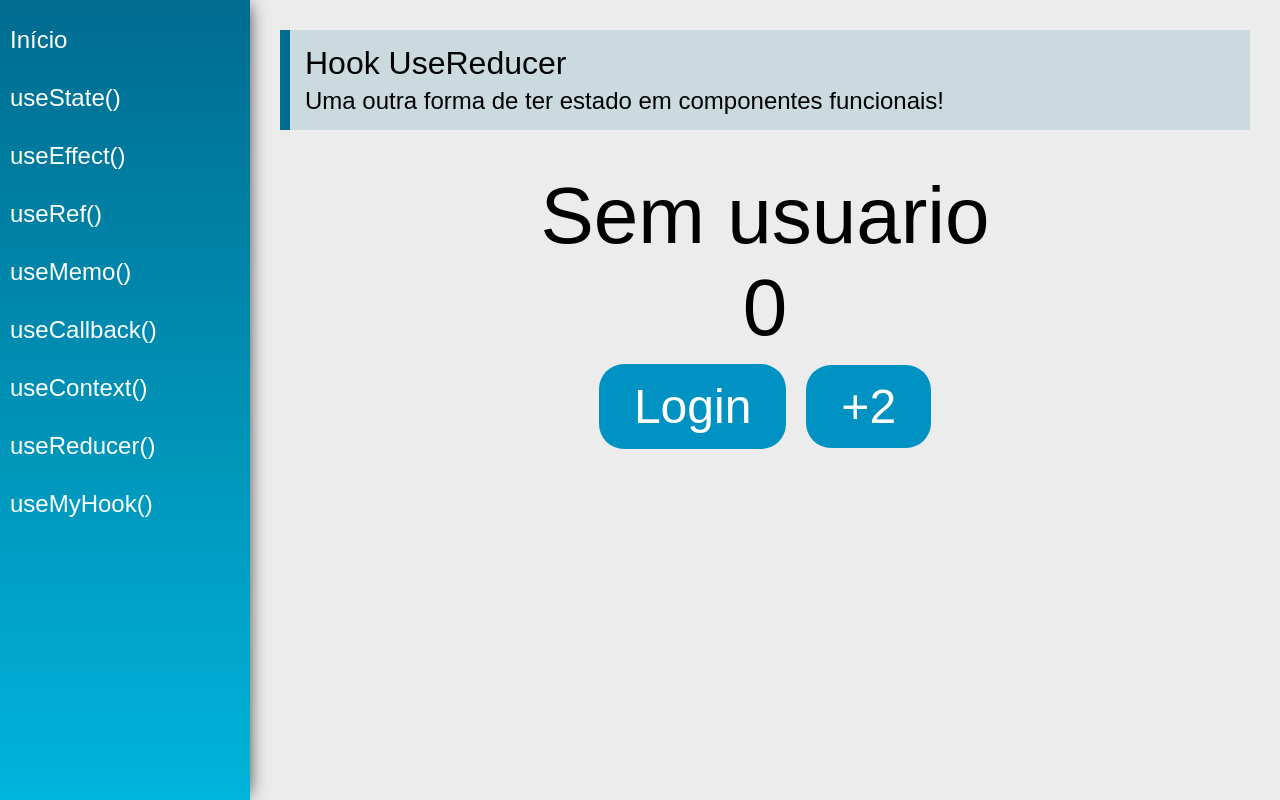
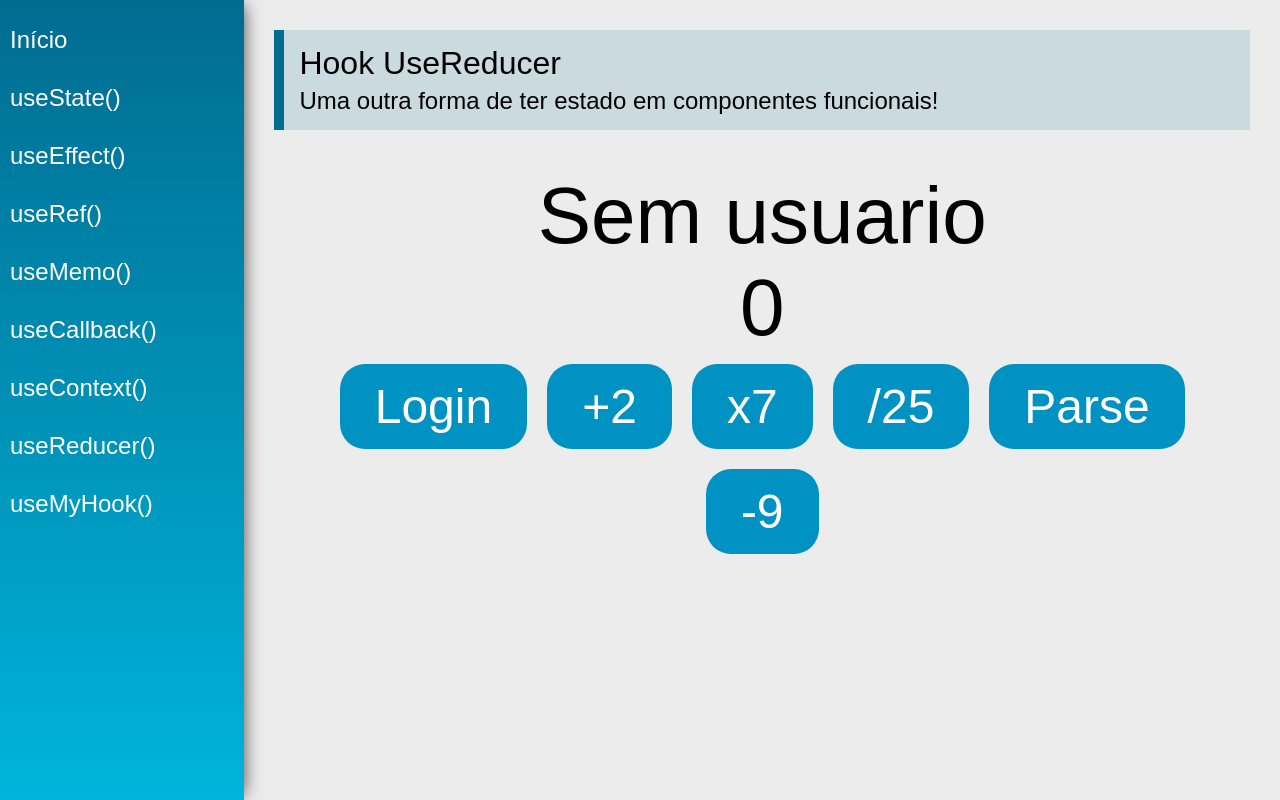
Before and after one commit to mrcomputer2018/hooks, a React (Create React App) app: page /useReducer in a window 1280 px wide. Built offline with nearby package versions, Linux system fonts and the light colour scheme.

Commit message:
hooks useReducer #02

```diff
--- a/src/views/examples/UseContext.jsx
+++ b/src/views/examples/UseContext.jsx
@@ -51,6 +51,7 @@
                     <button className="btn" onClick={() => setNumber(number + 1)}>+1</button>
                 </div>
             </div>
+
         </div>
     )
 }
--- a/src/views/examples/UseReducer.jsx
+++ b/src/views/examples/UseReducer.jsx
@@ -14,9 +14,17 @@
     //* toda acao tem pelo menos o atributo tipo
     switch (action.type) {
         case "number_add2":
-            return {...state, number: state.number + 2}
+            return { ...state, number: state.number + 2}
         case "login":
-            return {...state, user: { name: action.payload } }
+            return { ...state, user: { name: action.payload } }
+        case "numberMulti7":
+            return { ...state, number: state.number * 7 }
+        case "numberDiv25":
+            return { ...state, number: state.number / 25 }
+        case "numberInt":
+            return {...state, number: parseInt( state.number ) }
+        case "numberAddN":
+            return {...state, number: state.number + action.payload}
         default:
             //* retorna o estado atual
             return state
@@ -42,8 +50,16 @@
                 <div>
                     <button className="btn"
                         onClick={() => dispatch({ type: "login", payload: "Maria" })}>Login</button>
-                    <buttoon className="btn"
-                        onClick={() => dispatch({ type: "number_add2" })}>+2</buttoon>
+                    <button className="btn"
+                        onClick={() => dispatch({ type: "number_add2" })}>+2</button>
+                    <button className="btn"
+                        onClick={() => dispatch({ type: "numberMulti7" })}>x7</button>
+                    <button className="btn"
+                        onClick={() => dispatch({ type: "numberDiv25" })}>/25</button>
+                    <button className="btn"
+                        onClick={() => dispatch({ type: "numberInt" })}>Parse</button>
+                    <button className="btn"
+                        onClick={() => dispatch({ type: "numberAddN", payload: -9})}>-9</button>
                 </div>
             </div>
         </div>
```
